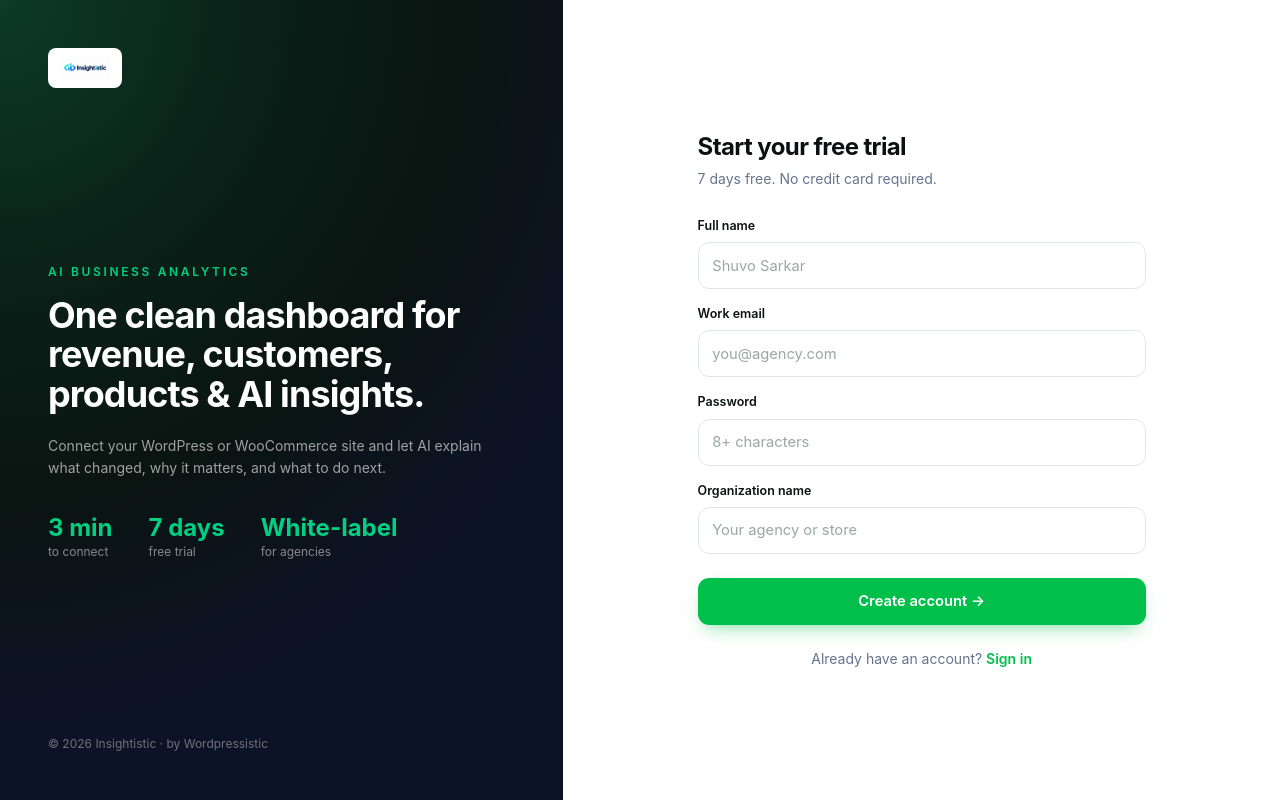
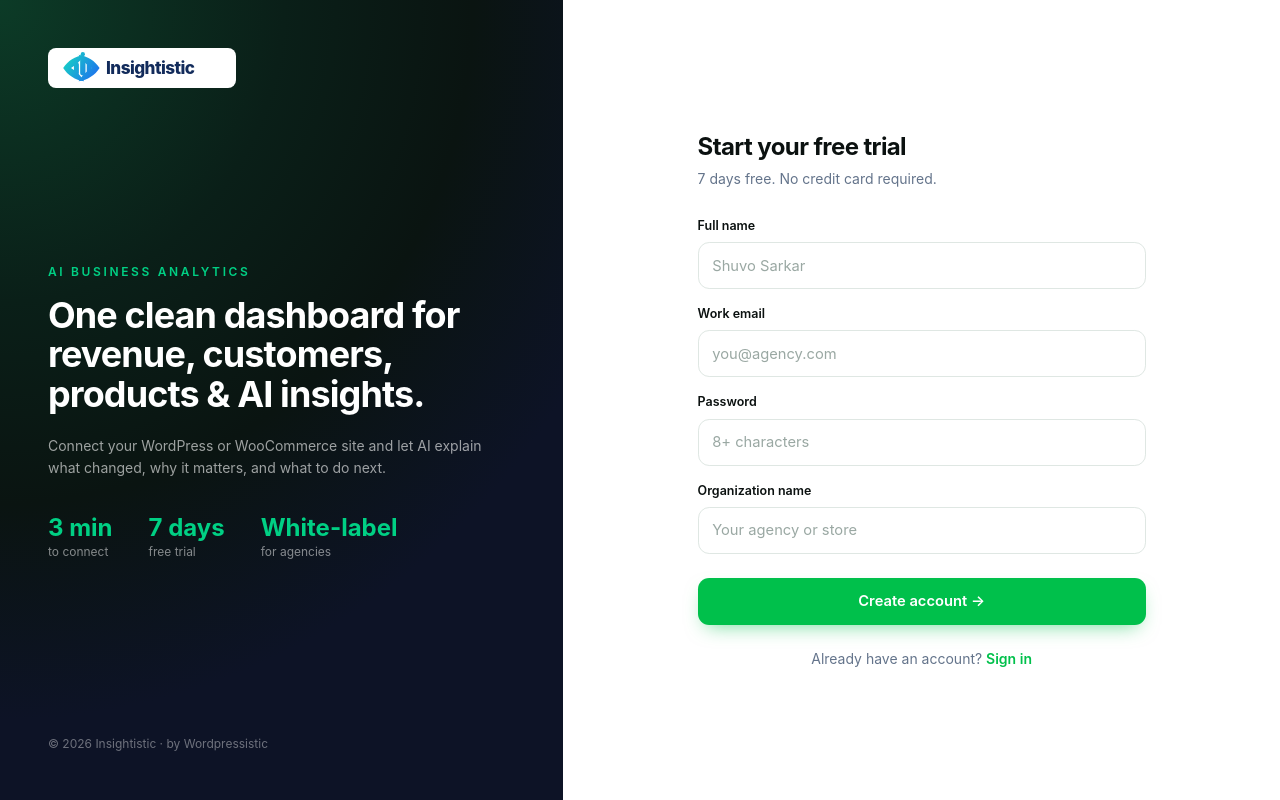
Before and after one commit to Shubochandrosarker/insightistic-app, a Next.js app in the folder insightistic-app/: page /register in a window 1280 px wide. Built offline with nearby package versions, Linux system fonts and the light colour scheme; no server answers.

Commit message:
Refresh auth branding with new Insightistic logo

```diff
--- a/insightistic-app/components/auth/AuthShell.tsx
+++ b/insightistic-app/components/auth/AuthShell.tsx
@@ -39,7 +39,7 @@ export function AuthShell({
               dark brand panel behind it clean in both themes. */}
           <span className="flex h-10 items-center rounded-lg bg-white px-3">
             {/* eslint-disable-next-line @next/next/no-img-element -- static brand asset */}
-            <img src="/logos/insightistic-eye.png" alt="Insightistic" className="h-7 w-auto" />
+            <img src="/logos/insightistic-logo.svg" alt="Insightistic" className="h-8 w-auto" />
           </span>
         </div>
 
@@ -73,7 +73,8 @@ export function AuthShell({
       <section className="flex w-full flex-1 items-center justify-center px-6 py-12">
         <div className="w-full max-w-md">
           <Link href="/" className="mb-8 flex items-center gap-2 lg:hidden">
-            <span className="ins-logo-dot" />
+            {/* eslint-disable-next-line @next/next/no-img-element -- static brand asset */}
+            <img src="/logos/insightistic-icon.svg" alt="" aria-hidden="true" className="h-7 w-7" />
             <span className="text-lg font-bold text-ink">Insightistic</span>
           </Link>
 
```
